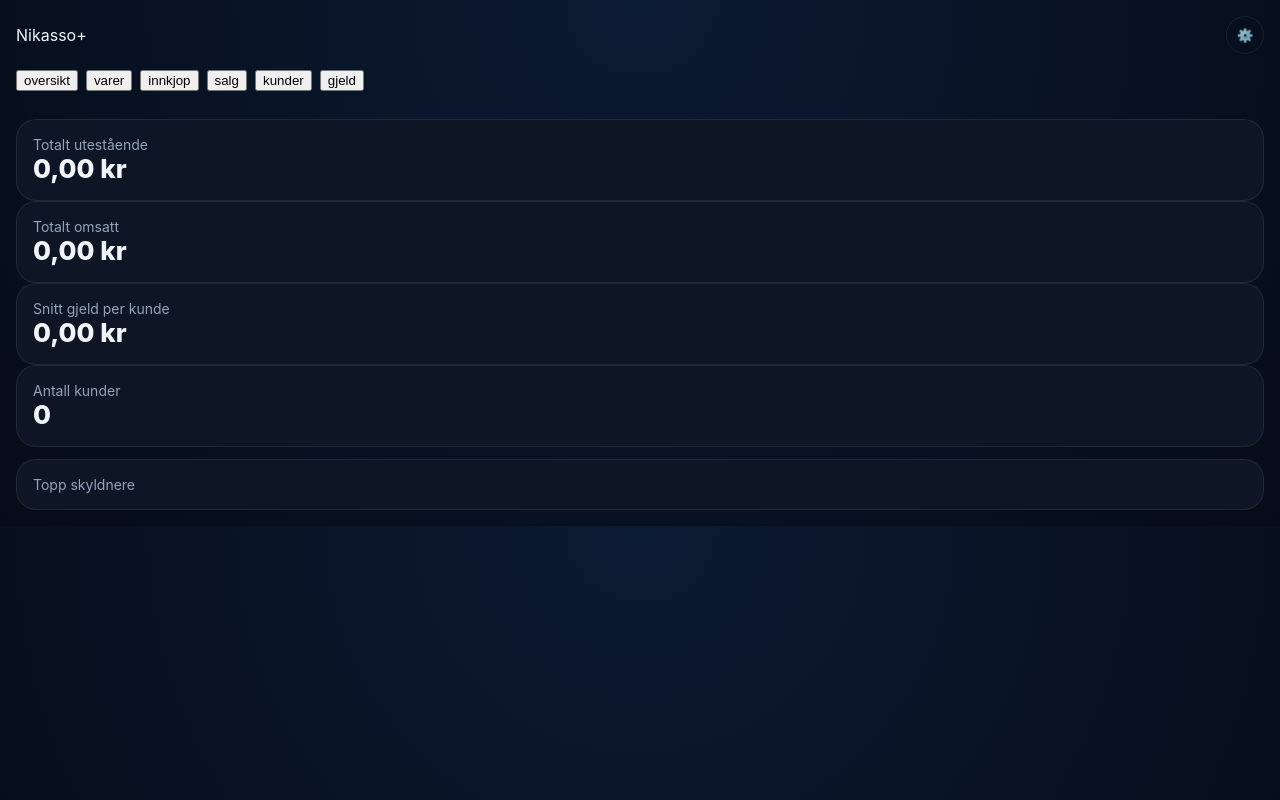
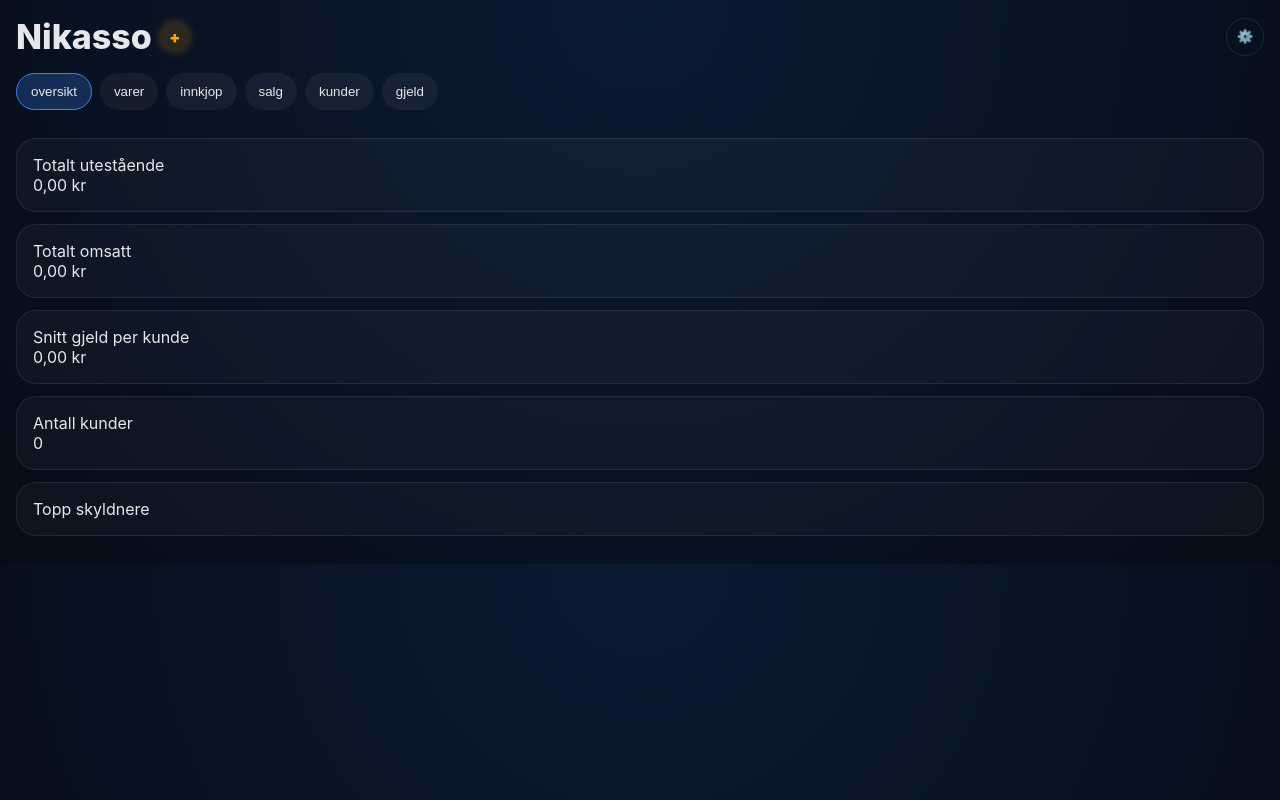
Before and after one commit to nikolaihoffmann-svg/Nikasso-, a React (Vite) app: page / in a window 1280 px wide. Built offline with nearby package versions, Linux system fonts and the light colour scheme.

Commit message:
Refactor CSS styles and update color variables

```diff
--- a/src/app/styles.css
+++ b/src/app/styles.css
@@ -1,18 +1,8 @@
-:root {
-  --bg: #060c17;
-  --card: #0e1626;
-  --border: rgba(255,255,255,0.08);
-  --text: #f1f5f9;
-  --muted: #94a3b8;
-  --accent: #f59e0b;
-  --blue: #3b82f6;
-}
-
 body {
   margin: 0;
+  font-family: Inter, sans-serif;
   background: radial-gradient(circle at top, #0b1a33, #060c17);
-  color: var(--text);
-  font-family: Inter, sans-serif;
+  color: #e5e7eb;
 }
 
 /* HEADER */
@@ -24,50 +14,52 @@ body {
   padding: 16px;
 }
 
-.brand {
+/* LOGO */
+
+.logo {
   display: flex;
   align-items: center;
   gap: 10px;
 }
 
-.brandText {
+.logoText {
   font-size: 34px;
   font-weight: 800;
 }
 
-.brandMark {
-  width: 28px;
-  height: 28px;
+.logoPlus {
+  width: 26px;
+  height: 26px;
   border-radius: 50%;
-  background: rgba(245,158,11,0.15);
-  color: var(--accent);
+  background: rgba(255,170,0,0.15);
+  color: orange;
   display: flex;
   align-items: center;
   justify-content: center;
   font-weight: 900;
-  box-shadow: 0 0 10px rgba(245,158,11,0.3);
+  box-shadow: 0 0 12px rgba(255,170,0,0.4);
 }
 
 /* NAV */
 
 .nav {
   display: flex;
+  flex-wrap: wrap;
   gap: 8px;
   padding: 0 16px 12px;
-  flex-wrap: wrap;
 }
 
-.navBtn {
+.nav button {
   background: rgba(255,255,255,0.05);
-  border: 1px solid var(--border);
+  border: none;
   padding: 10px 14px;
   border-radius: 999px;
-  color: var(--text);
+  color: #e5e7eb;
 }
 
-.navBtn.active {
-  background: rgba(59,130,246,0.2);
-  border-color: var(--blue);
+.nav button.active {
+  background: rgba(59,130,246,0.25);
+  border: 1px solid #3b82f6;
 }
 
 /* CONTENT */
@@ -76,56 +68,21 @@ body {
   padding: 16px;
 }
 
-/* CARDS */
+/* CARD */
 
 .card {
-  background: var(--card);
-  border: 1px solid var(--border);
+  background: rgba(255,255,255,0.03);
+  border: 1px solid rgba(255,255,255,0.08);
   border-radius: 20px;
   padding: 16px;
-}
-
-.grid {
-  display: grid;
-  gap: 12px;
-}
-
-.grid2 {
-  grid-template-columns: 1fr 1fr;
-}
-
-/* KPI */
-
-.kpi {
-  font-size: 26px;
-  font-weight: 800;
-}
-
-.label {
-  color: var(--muted);
-  font-size: 14px;
-}
-
-/* LIST */
-
-.list {
-  display: grid;
-  gap: 10px;
-}
-
-.row {
-  display: flex;
-  justify-content: space-between;
-  padding: 12px;
-  border-radius: 14px;
-  background: rgba(255,255,255,0.03);
+  margin-bottom: 12px;
 }
 
 /* BUTTON */
 
 .dataBtn {
   background: transparent;
-  border: 1px solid var(--border);
+  border: 1px solid rgba(255,255,255,0.1);
   border-radius: 50%;
   width: 38px;
   height: 38px;
```
